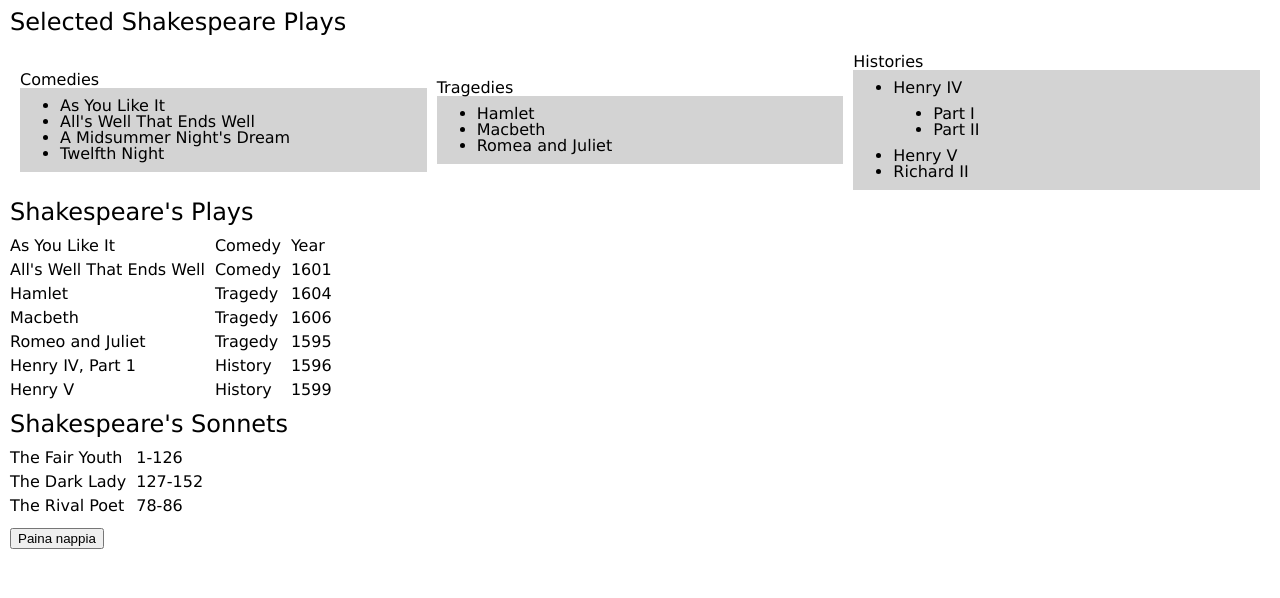
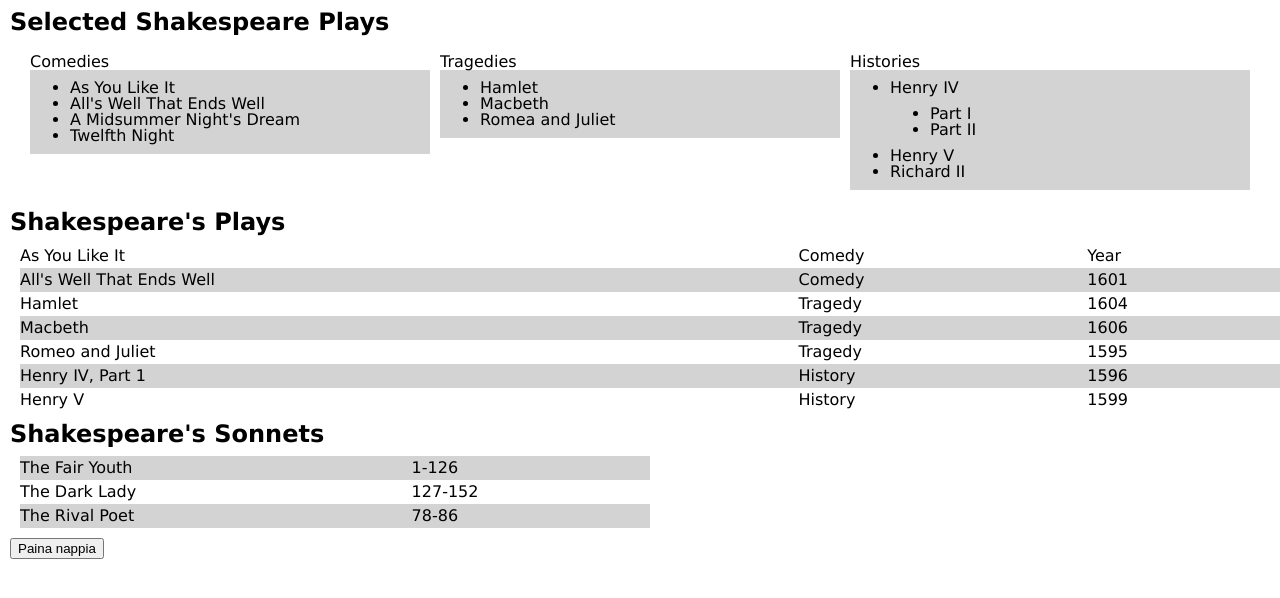
Before and after one commit to Markeesi/05-shakespeare-plays-js, a plain HTML site: page index.html in a window 1280 px wide. Drawn offline with Linux system fonts and the light colour scheme.

Commit message:
css aikalailla valmis

```diff
--- a/index.html
+++ b/index.html
@@ -39,9 +39,9 @@
         </li>
     </ul>
 </section>
-    <section id="toka"></section>
+    <section id="toka">
         <h2>Shakespeare's Plays</h2>
-        <table>
+        <table class="even-rows">
             <tr>
                 <td>As You Like It</td>
                 <td>Comedy</td>
@@ -78,9 +78,10 @@
                 <td>1599</td>
             </tr>
         </table>
+    </section>
     <section id="kolmas">
         <h2>Shakespeare's Sonnets</h2>
-        <table>
+        <table class="odd-rows">
             <tr>
                 <td>The Fair Youth</td>
                 <td>1-126</td>
--- a/styles/layout.css
+++ b/styles/layout.css
@@ -16,6 +16,7 @@ h1,
 h2  {
   font-size: 2.4rem;
   margin-bottom: 1rem;
+  font-weight: 700;
 }
 table {
   margin-bottom: 1rem;
@@ -35,9 +36,18 @@ td {
   display: grid;
   grid-template-columns: 1fr 1fr 1fr; /* Two columns, adjust as needed */
   gap: 1rem; /* Adjust the gap between columns */
-  align-items: center; /* Vertically center the containers */
+  align-items: start; /* Vertically center the containers */
   padding: 1rem;
-  margin 1rem;
+  margin: 1rem;
+}
+.even-rows  tr:nth-child(even) {
+  background-color: #d3d3d3;
+}
+.even-rows {
+  display: table;
+  width: 100%;
+  border-collapse: collapse;
+  margin: 1rem;
 }
 
 .background-color-grey {
@@ -49,6 +59,25 @@ td {
 .remove-bulletpoint {
   list-style: none;
 }
+
+
+
+.odd-rows {
+  display: table;
+  width: 50%;
+  border-collapse: collapse;
+  margin: 1rem;
+
+}
+
+.odd-rows tr:nth-child(odd) {
+  background-color: #d3d3d3;
+  width: 100%;
+}
+
+
+/* Make the table extend to full width */
+
 
 
 
```
